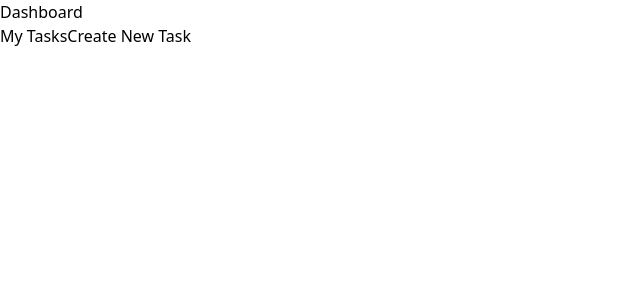
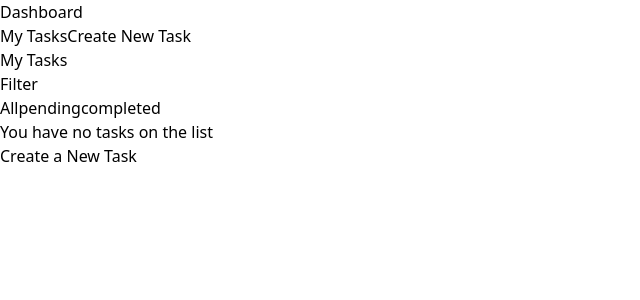
Before and after one commit to Wineshuga/teachmeai-dashboard, a React (Create React App) app: page / in a window 1280 px wide. Shown: the top 300 px of the page, without its empty margins (0-640 px from the left). Built offline with nearby package versions, Linux system fonts and the light colour scheme.

Commit message:
Make AllTasksPage homepage

```diff
--- a/src/App.js
+++ b/src/App.js
@@ -7,8 +7,8 @@ function App() {
   return (
     <BrowserRouter>
       <Routes>
-        <Route path="/" element={<WelcomePage />}>
-          <Route path="all-tasks" element={<AllTasksPage />} />
+        <Route element={<WelcomePage />}>
+          <Route path="/" element={<AllTasksPage />} />
           <Route path="add-task" element={<AddTaskPage />} />
         </Route>
       </Routes>
--- a/src/components/Dashboard.js
+++ b/src/components/Dashboard.js
@@ -4,7 +4,7 @@ import { Link } from 'react-router-dom';
 const Dashboard = () => (
   <div>
     <h1>Dashboard</h1>
-    <Link to="all-tasks">My Tasks</Link>
+    <Link to="/">My Tasks</Link>
     <Link to="add-task">Create New Task</Link>
   </div>
 );
```
